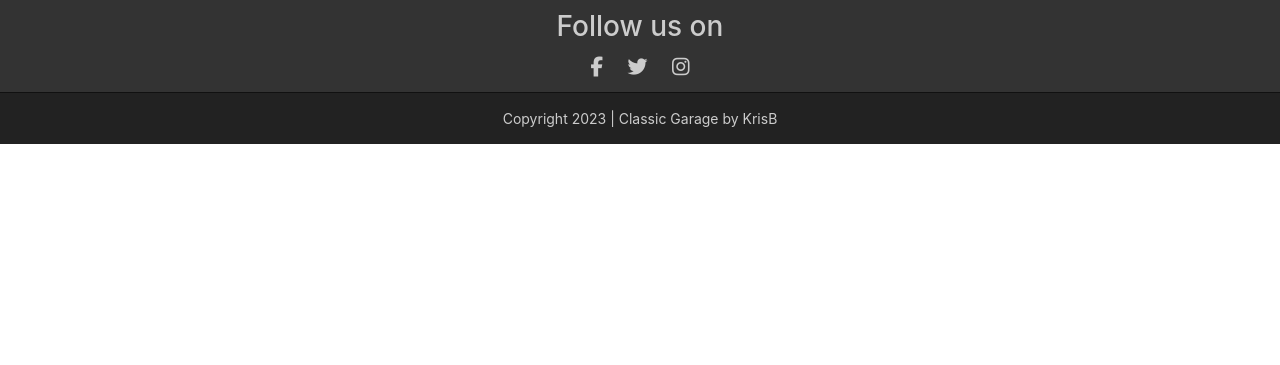
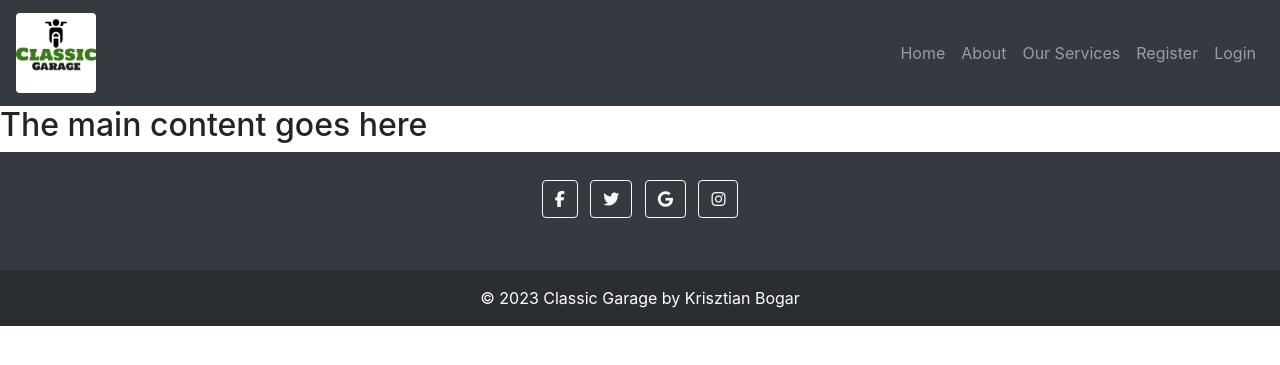
Before and after one commit to kbogar/classic-garage, a Django app: page / in a window 1280 px wide. Shown: the top 365 px of the page. Run offline with Django 3.2, Linux system fonts and the light colour scheme; some libraries are stand-ins or nearby versions.

Commit message:
modify header and footer on base.html

```diff
--- a/static/css/style.css
+++ b/static/css/style.css
@@ -1,40 +1,3 @@
-
-  /* Footer */
-
-.footer-wrap {
-    padding-top: 10px;
-    padding-bottom: 10px;
-    background-size: cover;
+.navbar-collapse {
     text-align: center;
 }
-
-.footer-wrap > h3 {
-    color: #ccc;
-}
-
-.footer-wrap > a {
-    font-size: 20px;
-    display: inline-block;
-    margin: 0 .5em;
-    color: #ccc;
-}
-
-.copyright {
-    border-top: 1px solid #111;
-    font-size: 14px;
-    color: #ccc;
-    padding-top: 15px;
-    text-align: center;
-    padding-bottom: 15px;
-    background: #222;
-}
-
-footer {
-    background: #333;
-    text-align: center;
-}
-
-@media(max-width:320px){
-.copyright {
-    font-size: 13px;}
-}
--- a/templates/base.html
+++ b/templates/base.html
@@ -19,29 +19,66 @@
 </head>
 
 <body>
+    <header>
+        <nav class="navbar navbar-expand-md bg-dark navbar-dark">
+            <a class="navbar-brand" href="#"><img src="{% static 'images/logo.png' %}" alt="Logo" style="width:80px;"
+                    class="rounded"></a>
+            <button class="navbar-toggler" type="button" data-toggle="collapse" data-target="#collapsibleNavbar">
+                <span class="navbar-toggler-icon"></span>
+            </button>
+            <div class="collapse navbar-collapse justify-content-end" id="collapsibleNavbar">
+                <ul class="navbar-nav">
+                    <li class="nav-item">
+                        <a class="nav-link" href="#">Home</a>
+                    </li>
+                    <li class="nav-item">
+                        <a class="nav-link" href="#">About</a>
+                    </li>
+                    <li class="nav-item">
+                        <a class="nav-link" href="#">Our Services</a>
+                    </li>
+                    <li class="nav-item">
+                        <a class="nav-link" href="#">Register</a>
+                    </li>
+                    <li class="nav-item">
+                        <a class="nav-link" href="#">Login</a>
+                    </li>
+                </ul>
+            </div>
+        </nav>
+    </header>
+    <main>
+        <h2>The main content goes here</h2>
+    </main>
 
 
-    <footer>
-        <div class="footer-wrap col-12">
-            <h3>Follow us on</h3>
-                    <a href="https://www.facebook.com" target="_blank" rel="noopener"
-                        aria-label="Classic Garage Facebook page (opens in a new tab)">
-                        <i class="icon fa-brands fa-facebook-f"></i></a>
-                    <a href="https://www.twitter.com" target="_blank" rel="noopener"
-                    aria-label="Classic Garage Twitter page (opens in a new tab)">
-                        <i class="icon fa-brands fa-twitter"></i></a>
-                    <a href="https://www.instagram.com" target="_blank" rel="noopener"
-                    aria-label="Classic Garage Instagram page (opens in a new tab)">
-                        <i class="icon fa-brands fa-instagram"></i></a>
-                </div>
-            <div class="row">
-                <div class="container-fluid">
-                    <div class="copyright"> Copyright 2023 | Classic Garage by KrisB</div>
-                </div>
-            </div>
+
+    <footer class="bg-dark text-center text-white">
+        <div class="container p-4 pb-0">
+            <!-- Social media -->
+            <section class="mb-4">
+                <!-- Facebook -->
+                <a class="btn btn-outline-light btn-floating m-1" href="#!" role="button"><i
+                        class="fab fa-facebook-f"></i></a>
+
+                <!-- Twitter -->
+                <a class="btn btn-outline-light btn-floating m-1" href="#!" role="button"><i
+                        class="fab fa-twitter"></i></a>
+
+                <!-- Google -->
+                <a class="btn btn-outline-light btn-floating m-1" href="#!" role="button"><i
+                        class="fab fa-google"></i></a>
+
+                <!-- Instagram -->
+                <a class="btn btn-outline-light btn-floating m-1" href="#!" role="button"><i
+                        class="fab fa-instagram"></i></a>
         </div>
+        <div class="text-center p-3" style="background-color: rgba(0, 0, 0, 0.2);">
+            © 2023 Classic Garage by
+            <a class="text-white" href="#">Krisztian Bogar</a>
+        </div>
+    </footer>
 
-    </footer>
 
 
 
```
